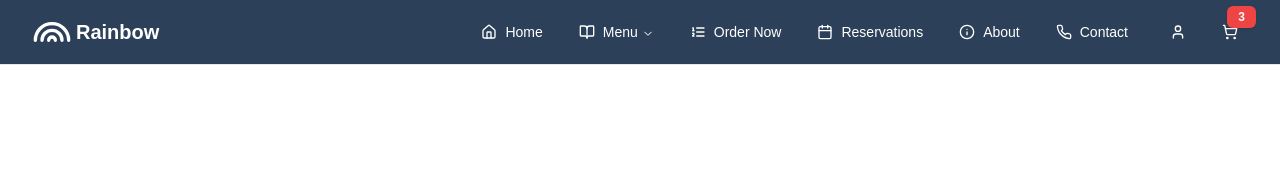
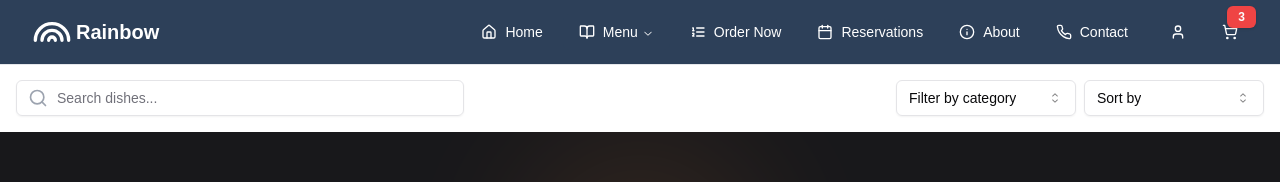
Before and after one commit to im-sanny/rms, a Next.js app: page /menu in a window 1280 px wide. Before the commit this address had no page. Shown: the top 182 px of the page. Built offline with nearby package versions, Linux system fonts and the light colour scheme.

Commit message:
add: menu header added

```diff
--- /dev/null
+++ b/app/menu/page.tsx
@@ -0,0 +1,9 @@
+import Header from '@/components/menu section/Header'
+
+export default function menu() {
+    return (
+        <div className='mt-[64px]'>
+            <Header></Header>
+        </div>
+    )
+}
--- /dev/null
+++ b/components/menu section/Header.tsx
@@ -0,0 +1,73 @@
+"use client"
+import React, { useState, ChangeEvent } from 'react';
+import { Search } from 'lucide-react';
+import { Input } from "@/components/ui/input"
+import { Select, SelectContent, SelectItem, SelectTrigger, SelectValue } from "@/components/ui/select"
+
+export default function Header() {
+    const [searchQuery, setSearchQuery] = useState<string>('');
+    const [selectedCategory, setSelectedCategory] = useState<string | null>(null);
+    const [sortOption, setSortOption] = useState<string | null>(null);
+
+    // Handle search input change
+    const handleSearch = (e: ChangeEvent<HTMLInputElement>) => {
+        setSearchQuery(e.target.value);
+        // Implement search logic here
+    };
+
+    // Handle category change
+    const handleCategoryChange = (value: string) => {
+        setSelectedCategory(value);
+        // Implement category filter logic here
+    };
+
+    // Handle sort change
+    const handleSortChange = (value: string) => {
+        setSortOption(value);
+        // Implement sort logic here
+    };
+
+    return (
+        <header className="bg-white shadow-md p-4">
+            <div className="container mx-auto flex flex-col md:flex-row items-center justify-between gap-4">
+                <div className="relative flex-grow max-w-md">
+                    <Input
+                        type="text"
+                        placeholder="Search dishes..."
+                        value={searchQuery}
+                        onChange={handleSearch}
+                        className="pl-10 pr-4 py-2 w-full"
+                    />
+                    <Search className="absolute left-3 top-1/2 transform -translate-y-1/2 text-gray-400" size={20} />
+                </div>
+
+                <div className="flex gap-2">
+                    <Select onValueChange={handleCategoryChange} value={selectedCategory || ''}>
+                        <SelectTrigger className="w-[180px]">
+                            <SelectValue placeholder="Filter by category" />
+                        </SelectTrigger>
+                        <SelectContent>
+                            <SelectItem value="appetizers">Appetizers</SelectItem>
+                            <SelectItem value="mains">Mains</SelectItem>
+                            <SelectItem value="desserts">Desserts</SelectItem>
+                            <SelectItem value="drinks">Drinks</SelectItem>
+                        </SelectContent>
+                    </Select>
+
+                    <Select onValueChange={handleSortChange} value={sortOption || ''}>
+                        <SelectTrigger className="w-[180px]">
+                            <SelectValue placeholder="Sort by" />
+                        </SelectTrigger>
+                        <SelectContent>
+                            <SelectItem value="price">Price</SelectItem>
+                            <SelectItem value="popularity">Popularity</SelectItem>
+                            <SelectItem value="vegetarian">Vegetarian</SelectItem>
+                            <SelectItem value="vegan">Vegan</SelectItem>
+                            <SelectItem value="gluten-free">Gluten-free</SelectItem>
+                        </SelectContent>
+                    </Select>
+                </div>
+            </div>
+        </header>
+    );
+}
--- a/components/sections/Navbar.tsx
+++ b/components/sections/Navbar.tsx
@@ -165,7 +165,10 @@ export default function Navbar() {
 
                                 <NavigationMenuItem>
                                     <NavigationMenuTrigger className='bg-secondary'>
-                                        <BookOpen className="mr-2 h-4 w-4" /> Menu
+                                        <BookOpen className="mr-2 h-4 w-4" />
+                                        <Link href={'/menu'}>
+                                            Menu
+                                        </Link>
                                     </NavigationMenuTrigger>
                                     <NavigationMenuContent>
                                         <ul className="grid w-[400px] gap-3 p-4 md:w-[500px] md:grid-cols-2 lg:w-[300px]">
```
